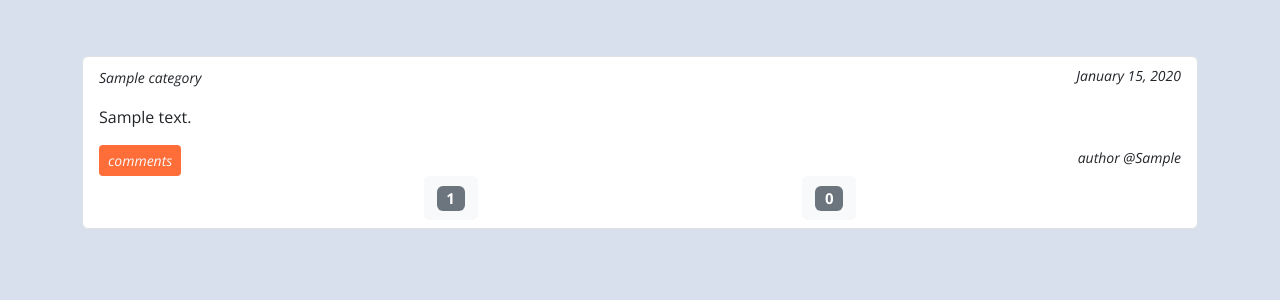
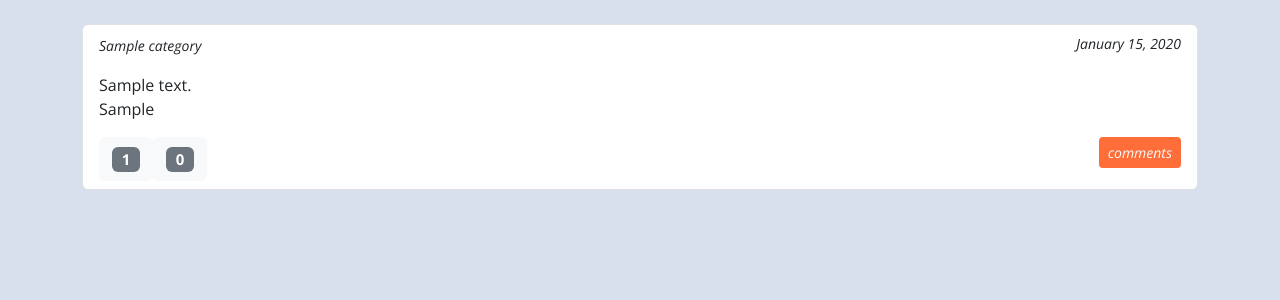
Before and after one commit to Edu58/Flask-Pitches-Webapp, a Flask app: page / in a window 1280 px wide. Shown: the part 63-363 px from the top of the page. Run offline with Flask 2, Linux system fonts and the light colour scheme; a user stored in the database is signed in; tables that the repository leaves empty hold one stand-in row (values such as "Sample post"); some libraries are stand-ins or nearby versions.

```diff
--- a/app/main/views.py
+++ b/app/main/views.py
@@ -11,8 +11,9 @@ from sqlalchemy import desc
 @login_required
 def index():
     # Get all pitches in db
+    categories = Categories.query.all()
     all_pitches = Pitches.query.order_by(desc(Pitches.posted_on))
-    return render_template('index.html', pitches=all_pitches)
+    return render_template('index.html', pitches=all_pitches, categories=categories)
 
 
 @main.route('/add', methods=["GET", "POST"])
@@ -46,7 +47,6 @@ def add_comment(pitch_id, user_id):
     comment_form = CommentForm()
 
     all_comments = Pitches.query.filter_by(pitch_id=pitch_id).first()
-    commenter = Users.query.filter_by(user_id=user_id).first()
 
     if request.method == "POST":
         if comment_form.validate_on_submit():
@@ -60,7 +60,7 @@ def add_comment(pitch_id, user_id):
         else:
             flash('Invalid comment. Remember, BE NICE')
 
-    return render_template('comment.html', form=comment_form, comments=all_comments, commenter=commenter.first_name)
+    return render_template('comment.html', form=comment_form, comments=all_comments)
 
 
 @main.route('/like/<user_id>/<pitch_id>', methods=["GET", "POST"])
--- a/app/models.py
+++ b/app/models.py
@@ -59,31 +59,36 @@ class Pitches(db.Model):
         db.session.commit()
 
     @classmethod
-    def get_pitches(cls, id):
-        pitches = Pitches.query.filter_by(user_id=id).all()
+    def get_pitches(cls, user_id):
+        pitches = Pitches.query.filter_by(user_id=user_id).all()
         return pitches
 
-    def get_likes(self, id):
+    def get_likes(self, pitch_id):
 
         all_likes = []
 
-        pitch = Pitches.query.filter_by(pitch_id=id).first()
+        pitch = Pitches.query.filter_by(pitch_id=pitch_id).first()
         for reaction in pitch.reactions:
             if reaction.reaction == 1:
                 all_likes.append(reaction)
 
         return len(all_likes)
 
-    def get_dislikes(self, id):
+    def get_dislikes(self, pitch_id):
 
         all_dislikes = []
 
-        pitch = Pitches.query.filter_by(pitch_id=id).first()
+        pitch = Pitches.query.filter_by(pitch_id=pitch_id).first()
         for reaction in pitch.reactions:
             if reaction.reaction == 0:
                 all_dislikes.append(reaction)
 
         return len(all_dislikes)
+
+    def get_author(self, pitch_id):
+        author = Pitches.query.filter_by(pitch_id=pitch_id).first()
+        print(author)
+        return author
 
 
 class Categories(db.Model):
--- a/app/static/pitch-list.css
+++ b/app/static/pitch-list.css
@@ -1,3 +1,7 @@
 ul li #comment-btn{
 background-color: #FF6D38;
 }
+
+button#category-btn {
+background-color: #FF6D38;
+}
--- a/app/templates/comment.html
+++ b/app/templates/comment.html
@@ -1,7 +1,7 @@
 {% extends 'base.html' %}
 {% from 'bootstrap5/form.html' import render_field %}
 
-{% block title %} Login {% endblock %}
+{% block title %} Comments {% endblock %}
 
 {% block content %}
 <div class="d-flex justify-content-center align-items-center mt-5">
@@ -30,7 +30,7 @@
 
                     {{ comment.comment }}
                     <div>
-                        <small class="float-end fst-italic">by {{ commenter }} </small>
+                        <small class="float-end fst-italic">by {{ comment.user.first_name }} </small>
                     </div>
                 </li>
                 {% endfor %}
--- a/app/templates/index.html
+++ b/app/templates/index.html
@@ -11,29 +11,24 @@
 {% block content %}
 
 {% if pitches %}
-<div class="mt-5">
+<div class="mt-3">
     <ul class="list-group">
         {% for pitch in pitches %}
         <li class="list-group-item my-2">
             <div>
-                <small class="fst-italic">{{ pitch.category }}</small>
+                <small class="fst-italic">{{ pitch.category.category_name }}</small>
                 <small class="fst-italic float-end">{{ moment(pitch.posted_on).format('LL') }}</small>
             </div>
 
             <div class="my-3">
                 {{ pitch.pitch_content }}
-            </div>
-            <div class="d-flex justify-content-between">
-                <div class="float-start">
-                    <a href="{{ url_for('main.add_comment', pitch_id=pitch.pitch_id, user_id=current_user.user_id) }}">
-                        <button class="btn btn-sm text-light fst-italic" id="comment-btn">comments</button>
-                    </a>
-                </div>
-                <div class="float-end">
-                    <small class="fst-italic">author @{{ current_user.first_name}}</small>
+                <div>
+                    <p class="text-dark">{{ pitch.user.first_name }} </p>
                 </div>
             </div>
-            <div class="d-flex justify-content-evenly">
+
+            <div>
+                <div class="float-start d-flex">
                     <div>
                         <a href="{{ url_for('main.like', pitch_id=pitch.pitch_id, user_id=current_user.user_id) }}">
                             <button class="btn btn-light fs-5 text-warning">{{ render_icon('hand-thumbs-up-fill') }}
@@ -53,6 +48,13 @@
                         </a>
                     </div>
                 </div>
+
+                <div class="float-end">
+                    <a href="{{ url_for('main.add_comment', pitch_id=pitch.pitch_id, user_id=current_user.user_id) }}">
+                        <button class="btn btn-sm text-light fst-italic" id="comment-btn">comments</button>
+                    </a>
+                </div>
+            </div>
         </li>
         {% endfor %}
     </ul>
--- a/app/templates/profile.html
+++ b/app/templates/profile.html
@@ -1,6 +1,6 @@
 {% extends 'base.html' %}
 
-{% block title %} Home {% endblock %}
+{% block title %} Profile {% endblock %}
 
 {% block content %}
 {% if current_user.email == user.email %}
--- a/app/templates/signup.html
+++ b/app/templates/signup.html
@@ -1,7 +1,7 @@
 {% extends 'base.html' %}
 {% from 'bootstrap5/form.html' import render_field %}
 
-{% block title %} Login {% endblock %}
+{% block title %} Signup {% endblock %}
 
 {% block content %}
 <div class="d-flex justify-content-center align-items-center mt-5">
```
Also changed, not shown: 1 other file. Lines whose indentation alone changed are shown as unchanged.
